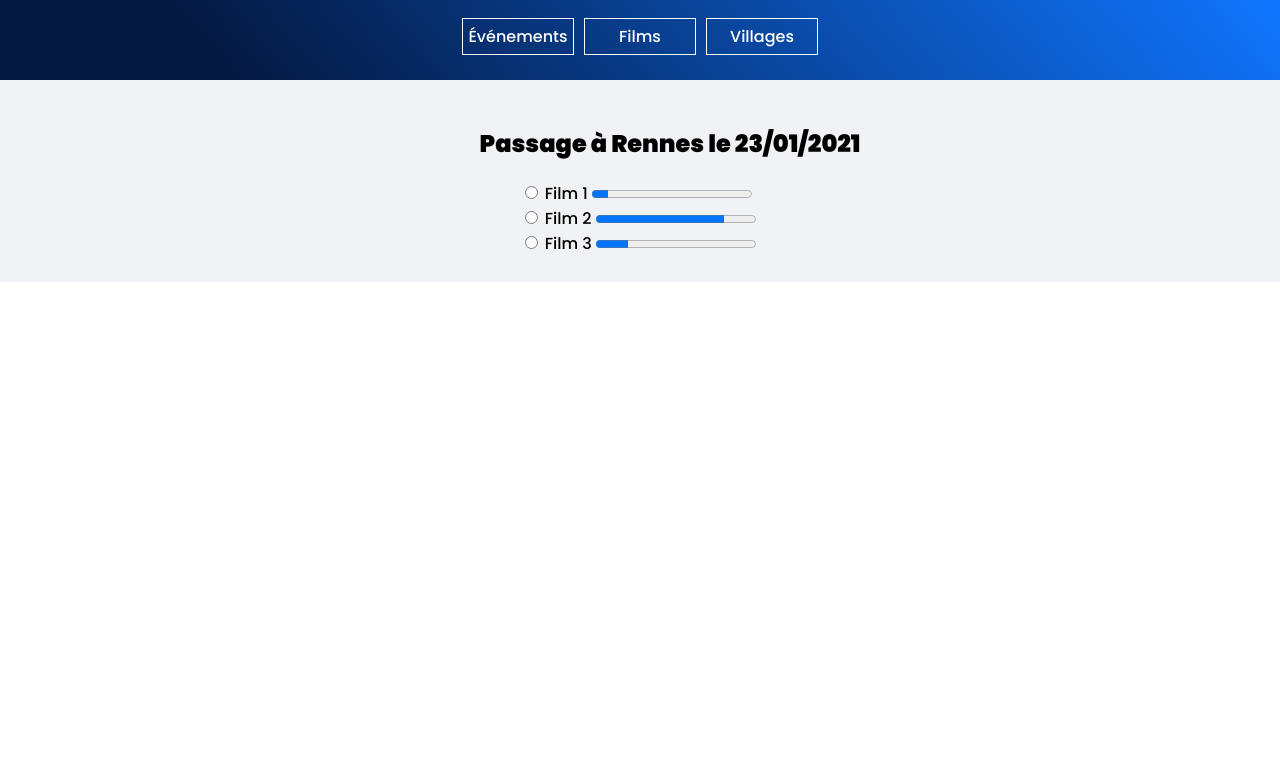
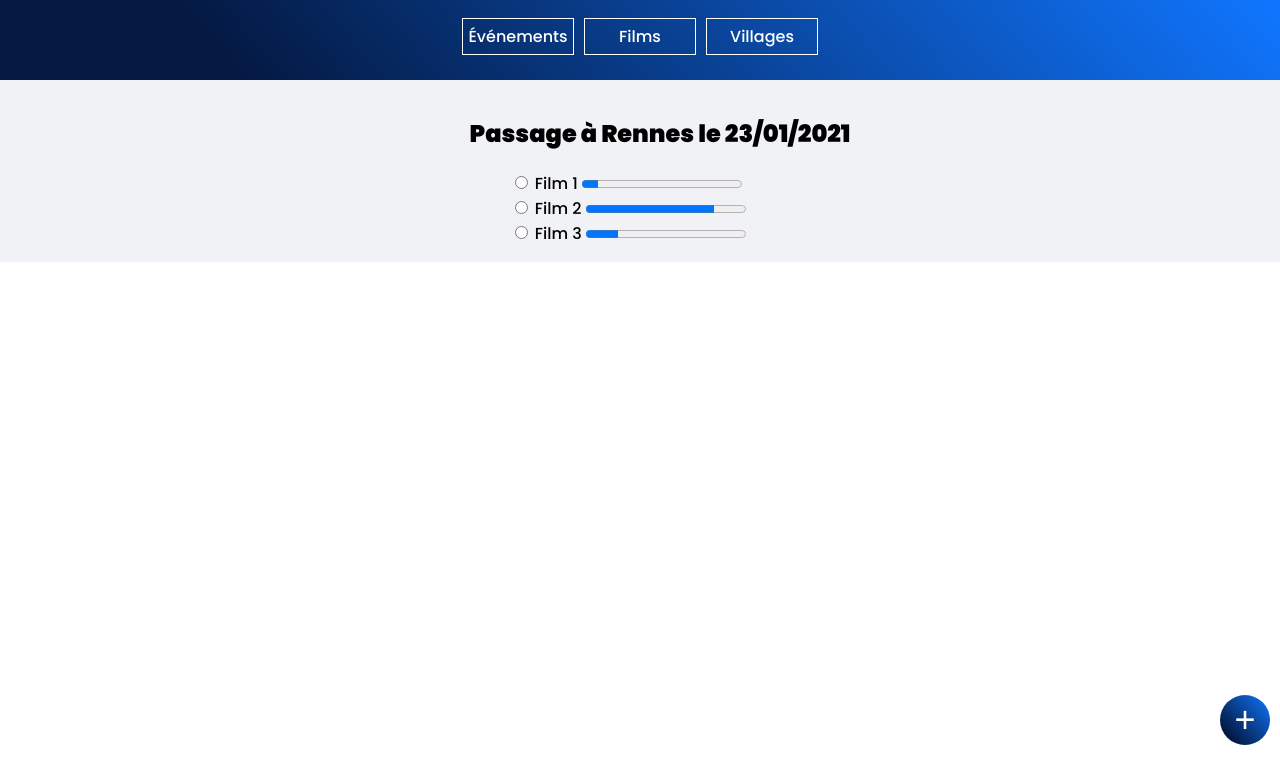
Before and after one commit to HamzaDams/BreizhVideo, a plain HTML site: page index.html in a window 1280 px wide. Drawn offline with Linux system fonts and the light colour scheme.

Commit message:
add button for add event

```diff
--- a/assets/css/events.css
+++ b/assets/css/events.css
@@ -4,9 +4,27 @@
     justify-content: center;
     width: 100%;
     background-color: #f1f2f6;
-    padding: 10px;
 }
 
 #events ul {
     list-style-type: none;
 }
+
+.addEvent {
+    position: absolute;
+    height: 50px;
+    width: 50px;
+    right: 10px;
+    bottom: 55px;
+    border-radius: 50%;
+    position: fixed;
+    background: linear-gradient(49deg, rgba(4,25,66,1) 18%, rgba(16,118,255,1) 100%);
+    border: 0;
+    color: white;
+    font-size: 36px;
+    transition: all .3s;
+}
+
+.addEvent:hover {
+    background: rgb(4,25,66);
+}
--- a/index.html
+++ b/index.html
@@ -45,6 +45,8 @@
                 </li>
 
             </ul>
+
+            <button class="addEvent">+</button>
         </section>
 
     </main>
```
